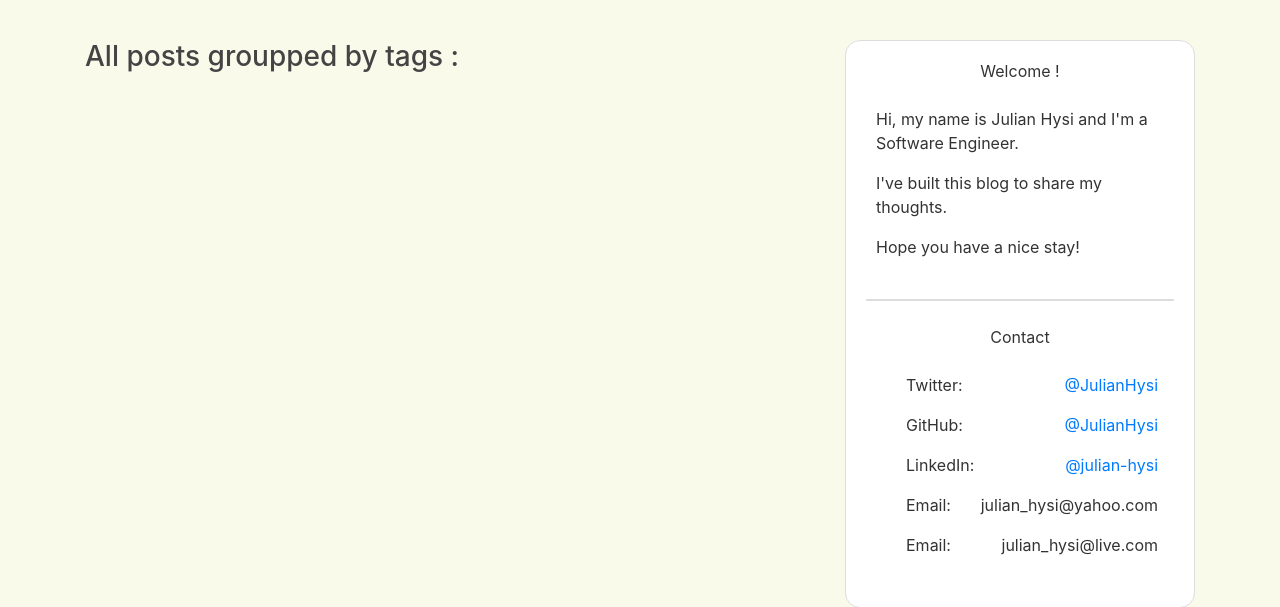
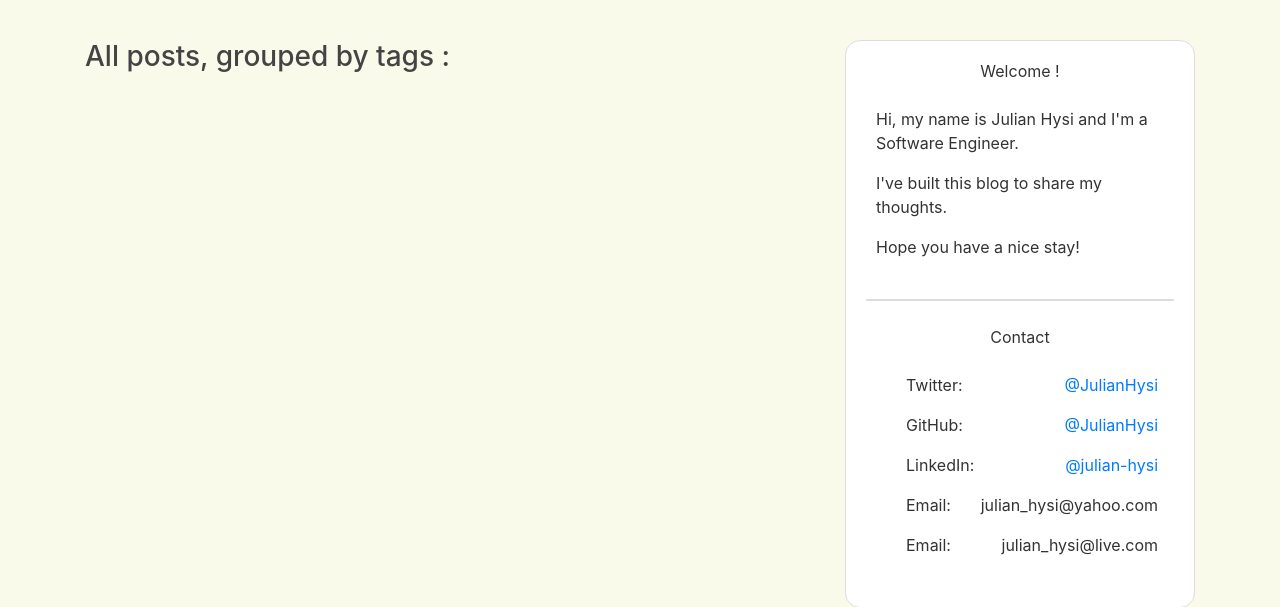
Before and after one commit to JulianHysi/personal-blog, a Flask app: page /tags in a window 1280 px wide. Shown: the part 56-663 px from the top of the page. Run offline with Flask 2, Linux system fonts and the light colour scheme; data that the repository does not hold is empty; some libraries are stand-ins or nearby versions.

Commit message:
Fix grouped typo

```diff
--- a/personal_blog/templates/posts/tags.html
+++ b/personal_blog/templates/posts/tags.html
@@ -1,6 +1,6 @@
 {% extends "main/layout.html" %}
 {% block content %}
-    <h3 class="mb-5">All posts groupped by tags :</h3>
+    <h3 class="mb-5">All posts, grouped by tags :</h3>
 
     {% for tag in tags %}
     <article class="content-section">
```
